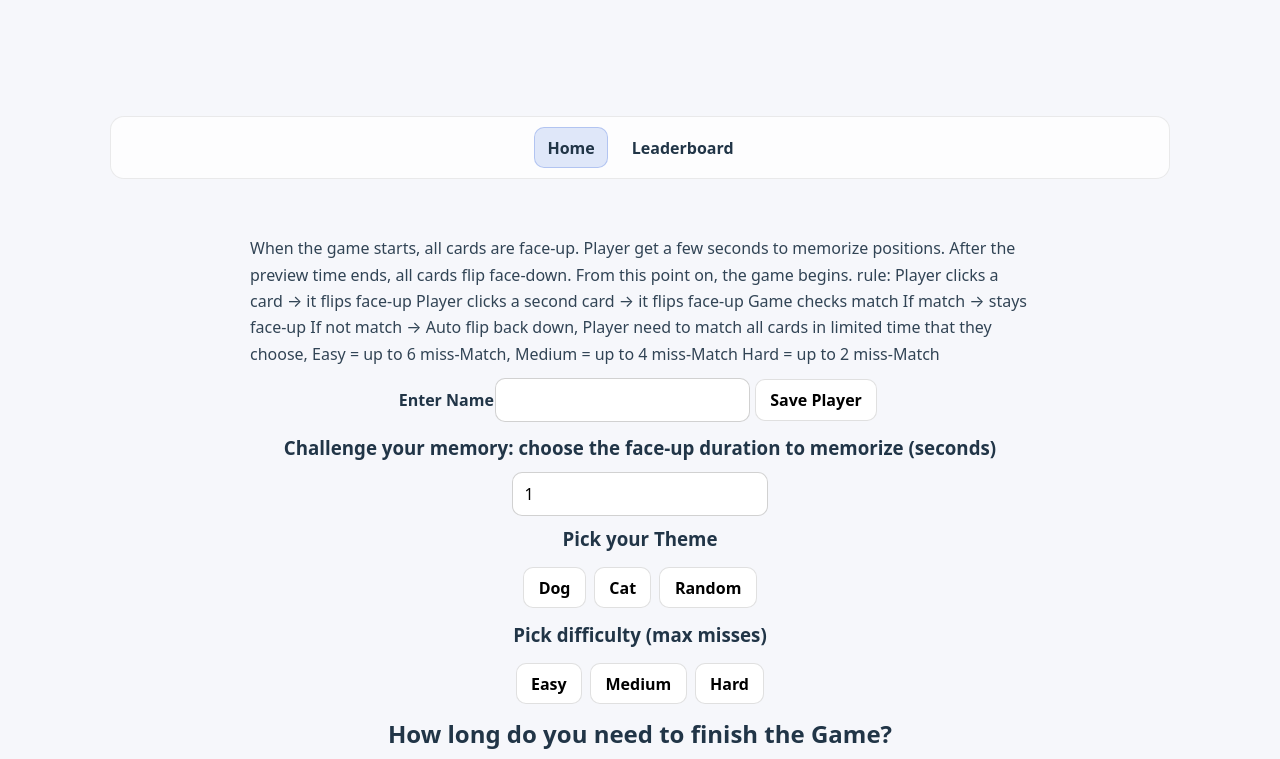
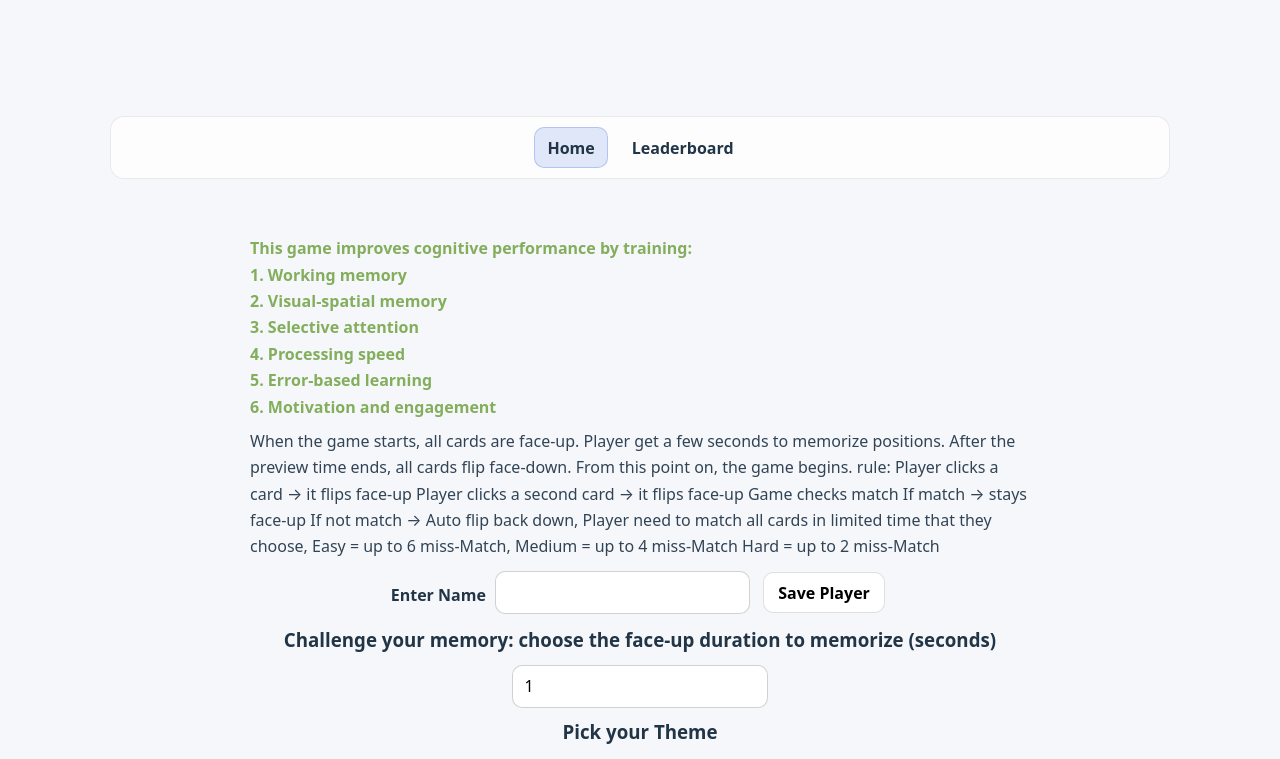
Before and after one commit to mah-davarfa/major-project-3-memory-game, a React (Vite) app: page / in a window 1280 px wide. Shown: the top 759 px of the page. Built offline with nearby package versions, Linux system fonts and the light colour scheme.

Commit message:
Add CSS styles and introduction content

```diff
--- a/src/App.css
+++ b/src/App.css
@@ -106,6 +106,13 @@ nav a[aria-current="page"] {
   line-height: 1.65;
   opacity: 0.92;
 }
+.instructions-1 {
+  text-align: left;
+  line-height: 1.65;
+  opacity: 0.92;
+  font-weight: bolder;
+  color: #7aa84f;
+}
 
 /* Center helper for validation messages */
 .hint {
@@ -152,6 +159,14 @@ select {
 button {
   margin: 0.25rem;
 }
+.player-row {
+  display: flex;
+  align-items: center;
+  justify-content: center;
+  gap: 0.5rem;
+  flex-wrap: wrap;
+}
+
 
 /* =========================
    GAME BOARD GRID
@@ -243,6 +258,6 @@ th {
 }
 .welcome-message {
   margin-top: 0.5rem;
-  font-weight: 600;
+  font-weight: 1000;
   color: #2b5bd7;
 }
--- a/src/components/GameSetup.jsx
+++ b/src/components/GameSetup.jsx
@@ -133,17 +133,19 @@ const handleLevel = (max) => {
           Easy = up to 6 miss-Match, Medium = up to 4 miss-Match Hard = up to 2 miss-Match
         </p>
 
-        <label>Enter Name</label>
+       <div className="player-row">
+          <label htmlFor="player-name">Enter Name</label>
           <input
+            id="player-name"
             type="text"
             value={nameInput}
             onChange={(e) => setNameInput(e.target.value)}
           />
           <button onClick={handlePlayerSubmit}>Save Player</button>
-        {welcomeMessage && (
-            <p className="welcome-message">{welcomeMessage}</p>
+       </div>
+                {welcomeMessage &&(
+          <p className='welcome-message'>{welcomeMessage}</p>
         )}
-
         <h3>Challenge your memory: choose the face‑up duration to memorize (seconds)</h3>
         <input
           type="number"
--- a/src/pages/Home.jsx
+++ b/src/pages/Home.jsx
@@ -3,6 +3,16 @@ import GameSetup from "../components/GameSetup";
 export default function Home() {
   return (
     <div className="page page-lower">
+       <p className="instructions-1">
+        This game improves cognitive performance by training:
+        <br />
+        1. Working memory<br />
+        2. Visual-spatial memory<br />
+        3. Selective attention<br />
+        4. Processing speed<br />
+        5. Error-based learning<br />
+        6. Motivation and engagement
+      </p>
       <GameSetup />
     </div>
   );
```
Lines whose indentation alone changed are shown as unchanged.
